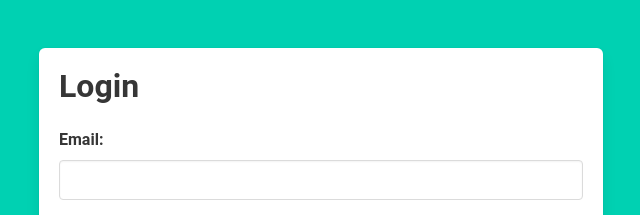
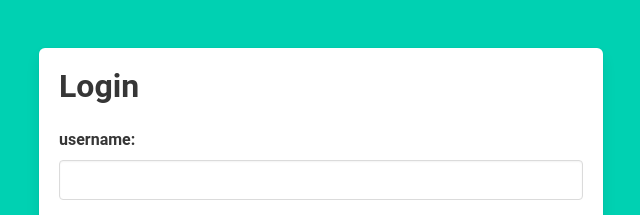
Before and after one commit to Not-Nimna/flight_reservation, a React (Create React App) app in the folder frontend/: page / in a window 1280 px wide. Shown: the top 215 px of the page, without its empty margins (319-959 px from the left). Built offline with nearby package versions, Linux system fonts and the light colour scheme.

Commit message:
smal word

```diff
--- a/frontend/src/LoginPage.js
+++ b/frontend/src/LoginPage.js
@@ -55,7 +55,7 @@ const Login = () => {
                   <h2 className="title">Login</h2>
                   <form>
                     <div className="field">
-                      <label className="label">Email:</label>
+                      <label className="label">username:</label>
                       <div className="control">
                         <input
                           type="email"
```
